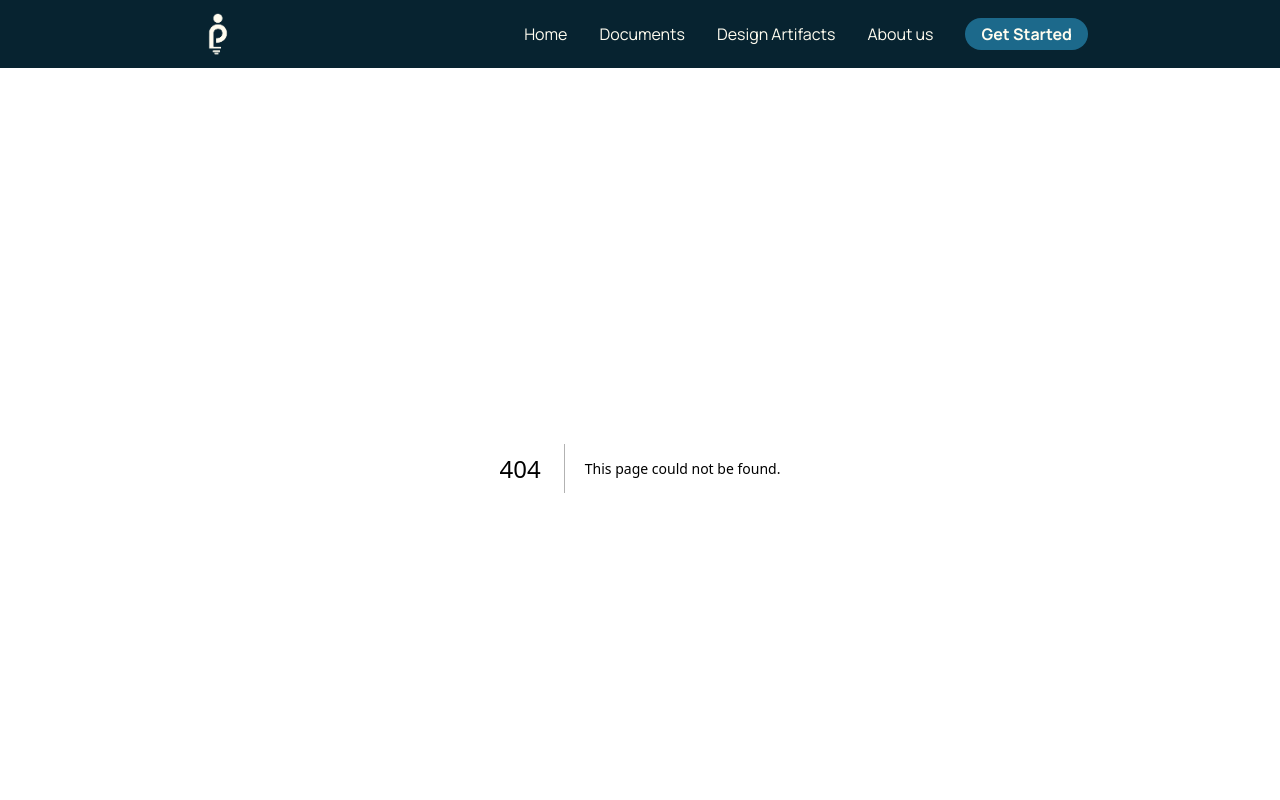
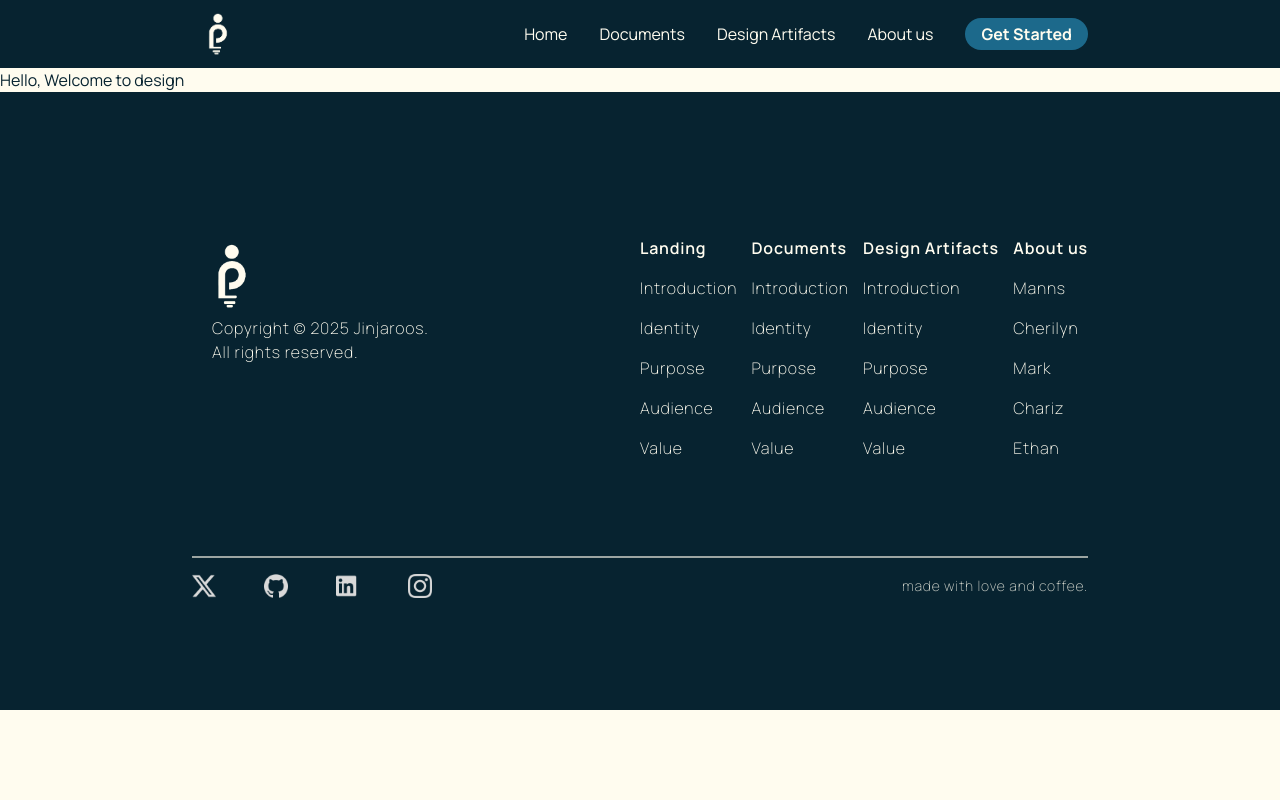
Before and after one commit to Markndrei/HCI-Group-Website, a Next.js app: page /design in a window 1280 px wide. Before the commit this address had no page. Shown: the top 800 px of the page. Built offline with nearby package versions, Linux system fonts and the light colour scheme.

Commit message:
added routes for design, documents, and about pages.

```diff
--- /dev/null
+++ b/src/app/about/page.tsx
@@ -0,0 +1,3 @@
+export default function About() {
+  return <div>Hello, About!</div>;
+}
--- /dev/null
+++ b/src/app/design/page.tsx
@@ -0,0 +1,3 @@
+export default function Design() {
+  return <div>Hello, Welcome to design</div>;
+}
--- /dev/null
+++ b/src/app/documents/page.tsx
@@ -0,0 +1,3 @@
+export default function Documents() {
+  return <div>hello, documents!</div>;
+}
```
